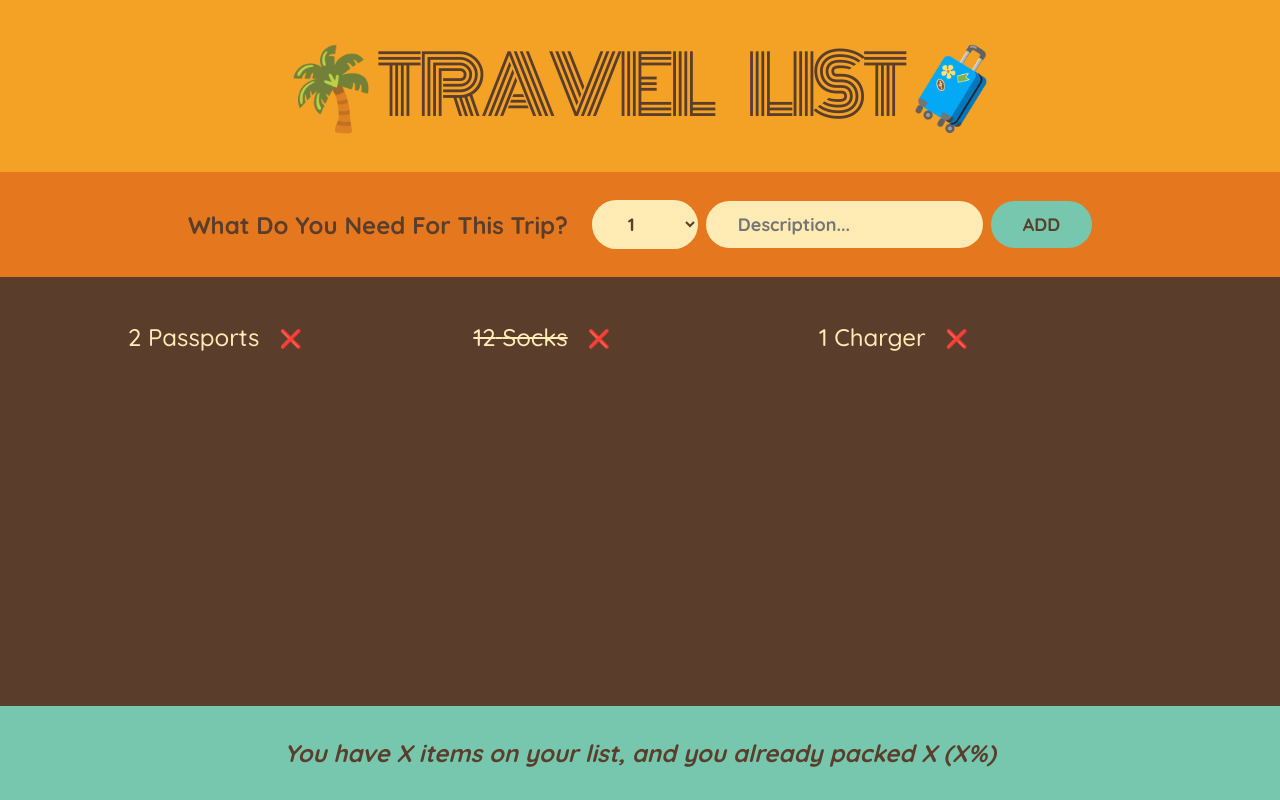
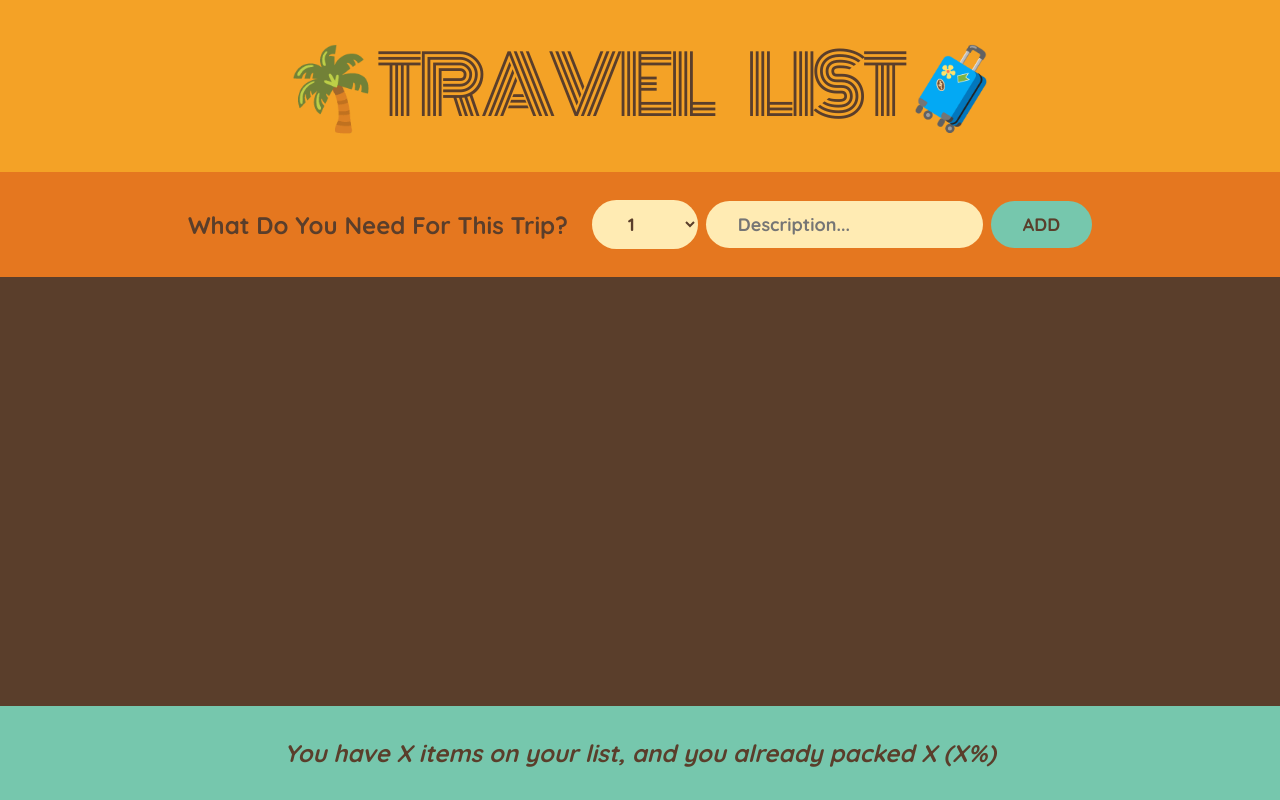
Before and after one commit to kiyomin1010/react-practice, a React (Create React App) app in the folder 05-travel-list/: page / in a window 1280 px wide. Built offline with nearby package versions, Linux system fonts and the light colour scheme.

Commit message:
05-lift state up

```diff
--- a/05-travel-list/src/App.js
+++ b/05-travel-list/src/App.js
@@ -7,11 +7,19 @@ const initialItems = [
 ];
 
 export default function App() {
+  const [items, setItems] = useState([]);
+
+  function addItem(newItem) {
+    setItems((currentItems) => {
+      return [...currentItems, newItem];
+    });
+  }
+
   return (
     <div className="app">
       <Logo />
-      <Form />
-      <PackingList />
+      <Form onAddItem={addItem} />
+      <PackingList items={items} />
       <Stats />
     </div>
   );
@@ -21,7 +29,7 @@ function Logo() {
   return <h1>🌴Travel List🧳</h1>;
 }
 
-function Form() {
+function Form({ onAddItem }) {
   const [description, setDescription] = useState("");
   const [quantity, setQuantity] = useState(1);
 
@@ -36,6 +44,8 @@ function Form() {
       quantity: quantity,
       packed: false,
     };
+
+    onAddItem(newItem);
 
     setDescription("");
     setQuantity(1);
@@ -69,11 +79,11 @@ function Form() {
   );
 }
 
-function PackingList() {
+function PackingList({ items }) {
   return (
     <div className="list">
       <ul>
-        {initialItems.map((item) => (
+        {items.map((item) => (
           <Item item={item} key={item.id} />
         ))}
       </ul>
```
